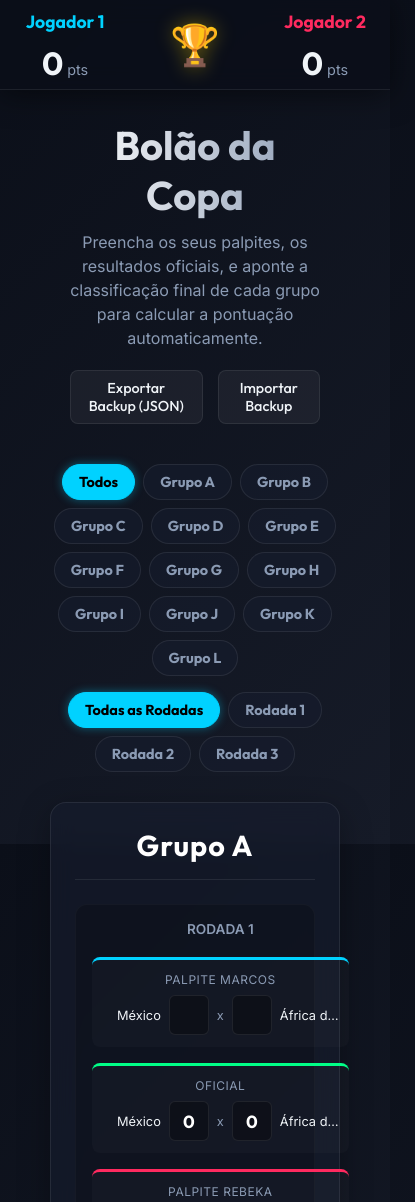
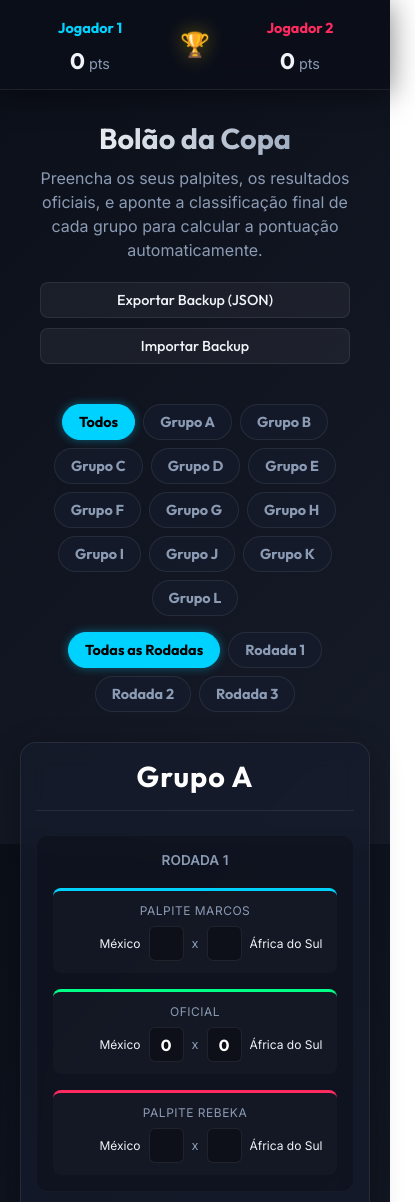
Before and after one commit to Marcos1327/bolao, a plain HTML site: page index.html in a window 390 px wide. Shown: the top 1202 px of the page, 415 px wide, since content can reach past the window. Drawn offline with Linux system fonts and the light colour scheme.

Commit message:
Responsividade para mobile

```diff
--- a/styles.css
+++ b/styles.css
@@ -519,7 +519,58 @@ h3 {
     grid-template-columns: 1fr;
   }
 
-  .team-name {
-    font-size: 0.8rem;
+  .app-container {
+    padding: 0 20px;
   }
 }
+
+@media (max-width: 600px) {
+  .scoreboard {
+    gap: 10px;
+    padding: 0 10px;
+  }
+
+  .player-card {
+    min-width: auto;
+    width: 100%;
+  }
+
+  .player-name-input {
+    font-size: 0.9rem;
+  }
+
+  .score-value {
+    font-size: 1.4rem;
+  }
+
+  .trophy-icon {
+    font-size: 1.5rem;
+  }
+
+  .intro-text h1 {
+    font-size: 1.8rem;
+  }
+
+  .group-card {
+    padding: 15px;
+  }
+
+  .team-name {
+    font-size: 0.75rem;
+  }
+
+  .score-input {
+    width: 35px;
+    height: 35px;
+    font-size: 1rem;
+  }
+
+  .data-actions {
+    flex-direction: column;
+    gap: 10px;
+  }
+
+  .action-btn {
+    width: 100%;
+  }
+}
```
